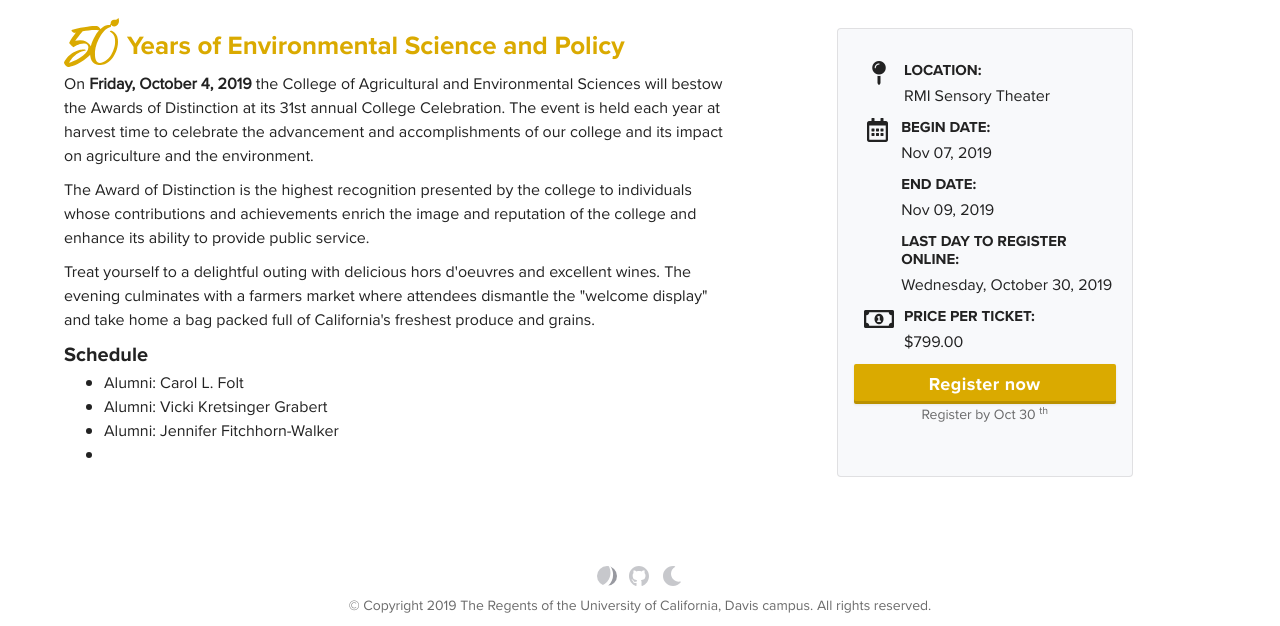
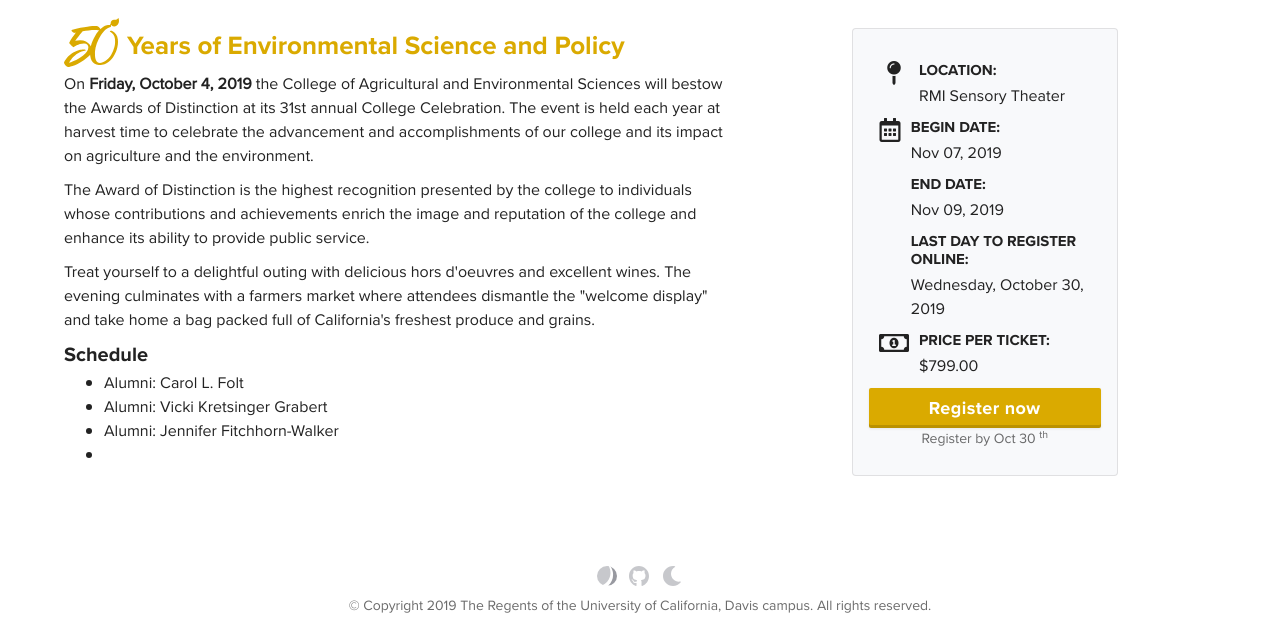
Before and after one commit to ucdavis/esp50, a Jekyll site: the page built from index.html, in a window 1280 px wide. Shown: the part 875-1501 px from the top of the page. Built offline with Jekyll 4.4.1, drawn with Linux system fonts in a browser that asks for light colours; nearby versions of some CDN libraries; the list of posts is cut into pages by our own code; comment, search, counter and statistics services are not loaded.

Commit message:
filter polish

```diff
--- a/_sass/_layout.scss
+++ b/_sass/_layout.scss
@@ -54,7 +54,7 @@
   }
   @include breakpoint (lg) {
     width:50%;
-    margin-left: 32.15%;
+    margin-left: 32%;
   }
 }
 .filters {
--- a/index.html
+++ b/index.html
@@ -9,14 +9,11 @@
     <img src="/media/smalltree.svg" alt="small tree">
   </div> -->
   <div class="row mt-5 mb-5">
-    <div class="col-7">
+    <div class="col-md-6 col-lg-7">
       <h2><img src="/media/50small.svg" alt="The number 50">Years of Environmental Science and Policy</h2>
-          <p>
-            On <b>Friday, October 4, 2019</b> the College of Agricultural and Environmental Sciences will bestow the Awards of Distinction at its 31st annual College Celebration. The event is held each year at harvest time to celebrate the advancement and accomplishments of our college and its impact on agriculture and the environment.</p><p>
-
-  The Award of Distinction is the highest recognition presented by the college to individuals whose contributions and achievements enrich the image and reputation of the college and enhance its ability to provide public service.</p><p>
-
-  Treat yourself to a delightful outing with delicious hors d'oeuvres and excellent wines. The evening culminates with a farmers market where attendees dismantle the "welcome display" and take home a bag packed full of California's freshest produce and grains.
+          <p>On <b>Friday, October 4, 2019</b> the College of Agricultural and Environmental Sciences will bestow the Awards of Distinction at its 31st annual College Celebration. The event is held each year at harvest time to celebrate the advancement and accomplishments of our college and its impact on agriculture and the environment.</p>
+          <p>The Award of Distinction is the highest recognition presented by the college to individuals whose contributions and achievements enrich the image and reputation of the college and enhance its ability to provide public service.</p>
+          <p>Treat yourself to a delightful outing with delicious hors d'oeuvres and excellent wines. The evening culminates with a farmers market where attendees dismantle the "welcome display" and take home a bag packed full of California's freshest produce and grains.
           </p>
           <h3>Schedule</h3>
           <ul>
@@ -26,7 +23,8 @@
           </li>
           </ul>
     </div>
-    <div class="col-3 offset-1 event-details">
+    <div class="col-md-4 col-lg-3 offset-md-1">
+      <div class="event-details">
 
                 <div class="d-flex">
                     <div class="eventinfo-icon">
@@ -64,6 +62,7 @@
               <p class="discreet t-center">Register by Oct 30 <sup>th</sup></p>
             </div>
     </div>
+    </div>
   </div>
 
 <!-- <div class="d-flex justify-content-around">
```
